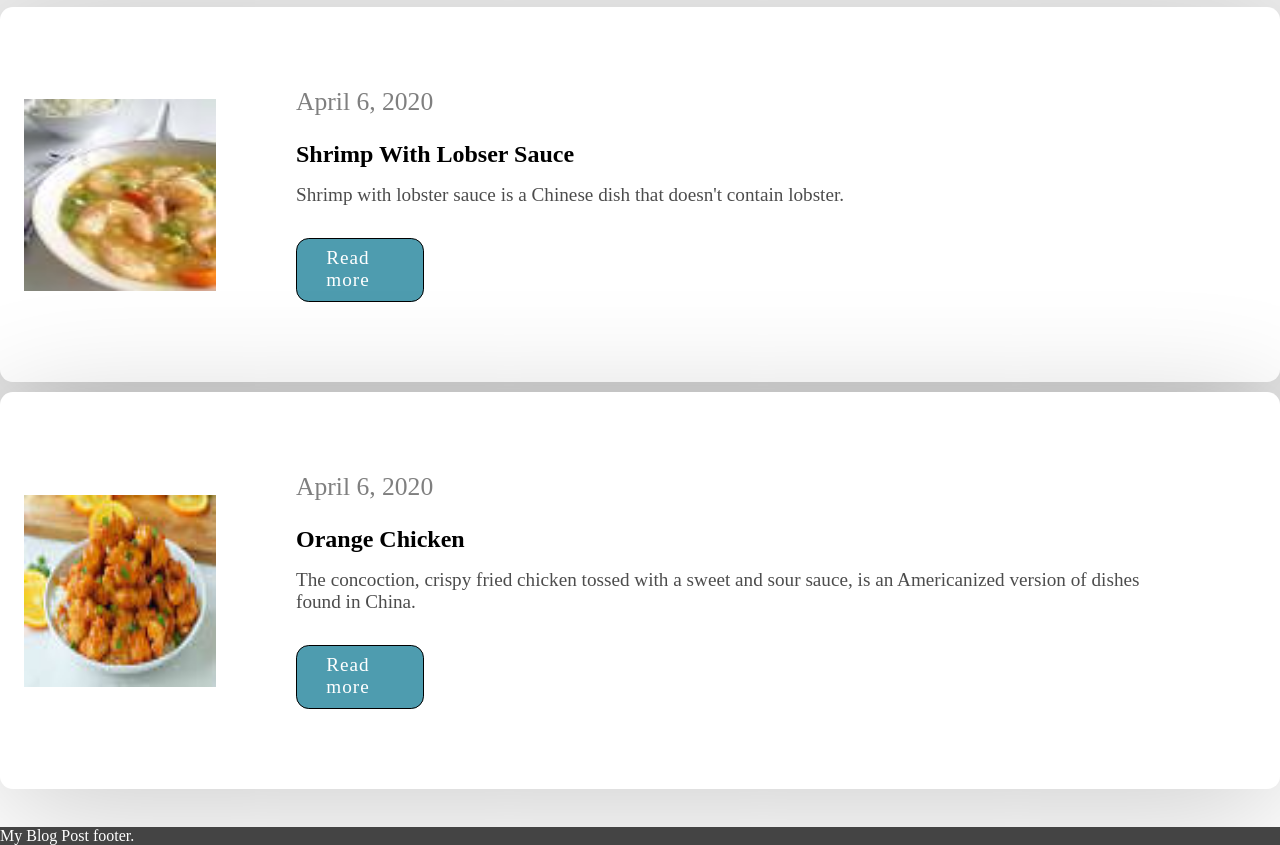
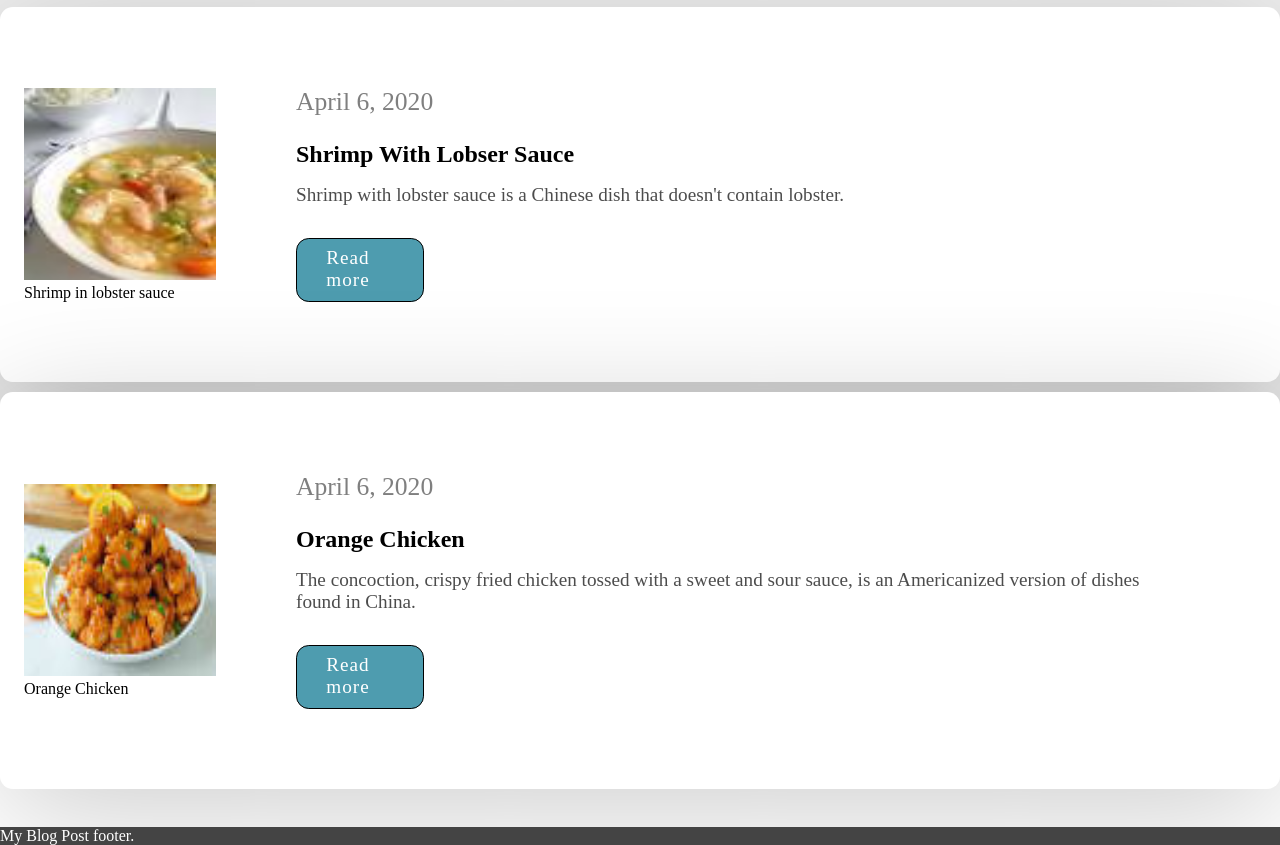
Before and after one commit to SftwDude/PersonalBlogWebsite, a plain HTML site: page index.html in a window 1280 px wide. Shown: the part 59-904 px from the top of the page. Drawn offline with Linux system fonts and the light colour scheme.

Commit message:
add image caption

```diff
--- a/index.html
+++ b/index.html
@@ -4,7 +4,8 @@
 <head>
     <title>Personal Blog</title>
     <meta charset="utf-8">
-    <meta name="viewport" content="width=device-width, user-scalable=no, initial-scale=1.0, maximum-scale=1.0, minimum-scale=1.0">
+    <meta name="viewport"
+        content="width=device-width, user-scalable=no, initial-scale=1.0, maximum-scale=1.0, minimum-scale=1.0">
     <link href="styles/app.css" rel="stylesheet">
 </head>
 
@@ -21,20 +22,28 @@
             </nav>
         </header>
         <article class="blogpost">
-            <img class="blogpost-img" src="images/shrimpinlobstersauce.jpg" alt="">
+            <figure class=figure-text>
+                <img class="blogpost-img" src="images/shrimpinlobstersauce.jpg" alt="">
+                <figcaption>Shrimp in lobster sauce</figcaption>
+            </figure>
             <section class="blogpost-info">
                 <span class="blogpost-date">April 6, 2020</span>
                 <h2 class="blogpost-title">Shrimp With Lobser Sauce</h2>
-                <p class="blogpost-content"> Shrimp with lobster sauce is a Chinese dish that doesn't contain lobster.</p>
+                <p class="blogpost-content"> Shrimp with lobster sauce is a Chinese dish that doesn't contain lobster.
+                </p>
                 <a class="blogpost-more" href="blogpost.html">Read more</a>
             </section>
         </article>
         <article class="blogpost">
-            <img class="blogpost-img" src="images/orangechicken.jpg" alt="">
+            <figure class=figure-text>
+                <img class="blogpost-img" src="images/orangechicken.jpg" alt="">
+                <figcaption>Orange Chicken</figcaption>
+            </figure>
             <section class="blogpost-info">
                 <span class="blogpost-date">April 6, 2020</span>
                 <h2 class="blogpost-title">Orange Chicken</h2>
-                <p class="blogpost-content"> The concoction, crispy fried chicken tossed with a sweet and sour sauce, is an Americanized version of dishes found in China.</p>
+                <p class="blogpost-content"> The concoction, crispy fried chicken tossed with a sweet and sour sauce, is
+                    an Americanized version of dishes found in China.</p>
                 <a class="blogpost-more" href="blogpost.html">Read more</a>
             </section>
         </article>
```
